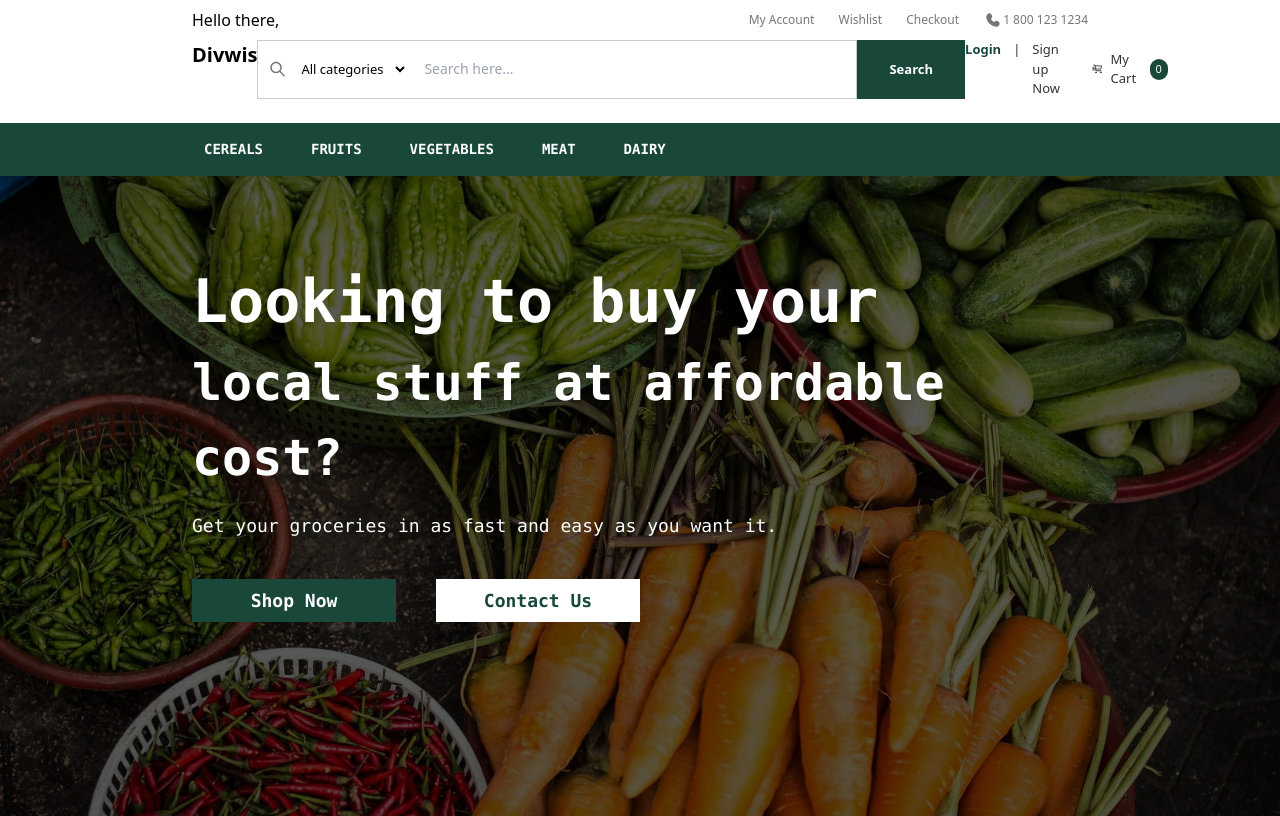
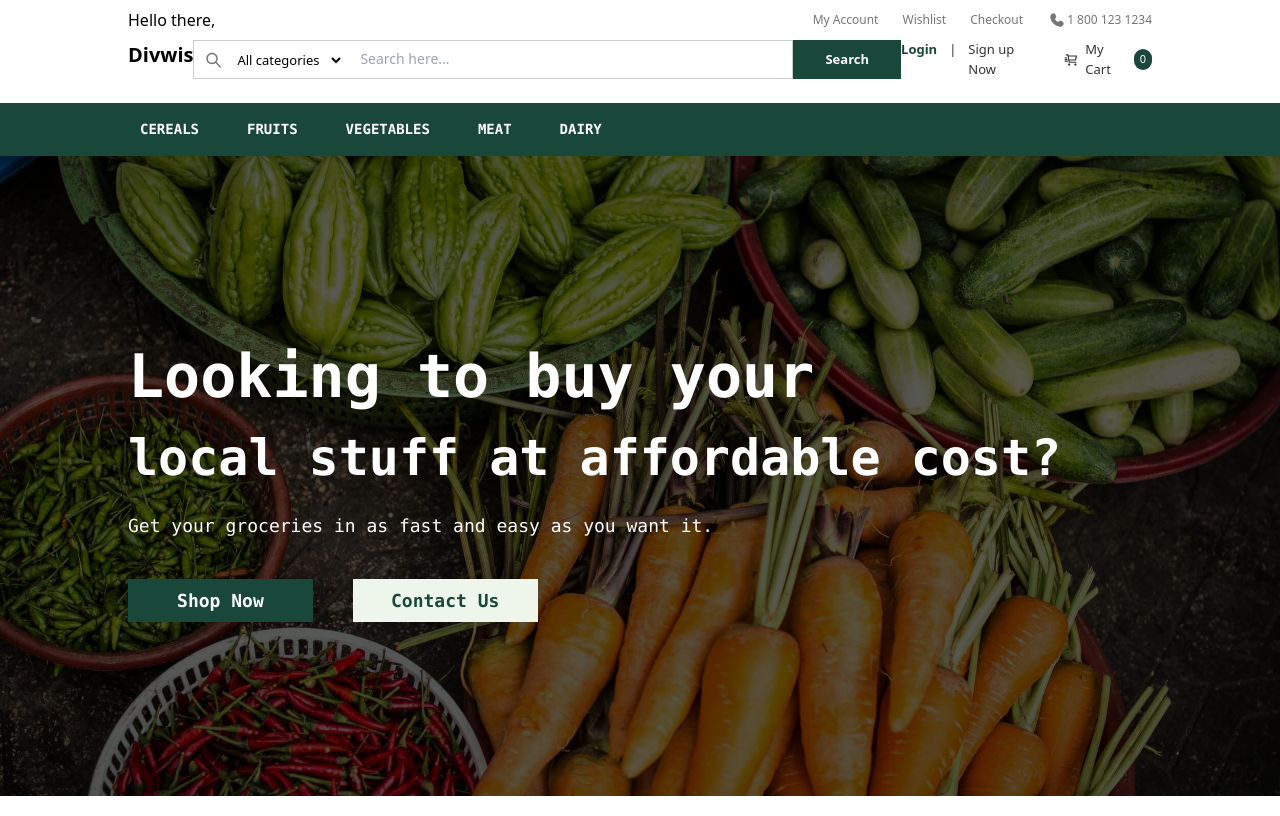
Before and after one commit to Frokesy/divwis, a React (Vite) app: page / in a window 1280 px wide. Built offline with nearby package versions, Linux system fonts and the light colour scheme.

Commit message:
made several modifications

```diff
--- a/src/components/defaults/Header.tsx
+++ b/src/components/defaults/Header.tsx
@@ -20,7 +20,7 @@ const Header = () => {
   };
   return (
     <>
-      <div className="w-[70vw] mx-auto">
+      <div className="w-[80vw] mx-auto">
         <div className="flex justify-between items-center my-2">
           <h2>Hello there,</h2>
           <div className="flex items-center space-x-6 text-[12px] text-[#767676]">
--- a/src/components/defaults/NavMenu.tsx
+++ b/src/components/defaults/NavMenu.tsx
@@ -1,7 +1,7 @@
 const NavMenu = () => {
   return (
     <div className="w-[100%] bg-[#19483a] mt-6">
-        <div className="w-[70vw] text-[#fff] text-[14px] uppercase font-semibold font-mono mx-auto flex items-center space-x-6">
+        <div className="w-[80vw] text-[#fff] text-[14px] uppercase font-semibold font-mono mx-auto flex items-center space-x-6">
             <span className="cursor-pointer hover:bg-[#051410] py-4 px-3">Cereals</span>
             <span className="cursor-pointer hover:bg-[#051410] py-3 px-3">Fruits</span>
             <span className="cursor-pointer hover:bg-[#051410] py-3 px-3">Vegetables</span>
--- a/src/components/modals/AuthModal.tsx
+++ b/src/components/modals/AuthModal.tsx
@@ -68,7 +68,7 @@ const AuthModal: FC<ModalProps> = ({
   };
 
   return (
-    <div className="bg-[#000] bg-opacity-65 absolute top-0 w-[100%] h-[100%] flex justify-center items-center">
+    <div className="bg-[#000] z-10 bg-opacity-65 absolute top-0 w-[100%] h-[100%] flex justify-center items-center">
       <div className="bg-[#fff] pb-10 px-6 w-[30vw] rounded-lg">
         <div className="flex justify-end py-6">
           <button
--- a/src/components/sections/HeroSection.tsx
+++ b/src/components/sections/HeroSection.tsx
@@ -1,20 +1,20 @@
 const HeroSection = () => {
   return (
-    <div className="bg-[url('/assets/hero_img.jpg')] h-[80vh] bg-center bg-cover bg-no-repeat items-center justify-center">
+    <div className="bg-[url('/assets/hero_img.jpg')] z-0 h-[80vh] bg-center bg-cover bg-no-repeat items-center justify-center">
       <div className="absolute bg-[#000] bg-opacity-65 text-[#fff] h-[80%] w-[100%]">
-        <div className="flex flex-col w-[70vw] mx-auto font-mono">
-          <h1 className="text-[60px] font-bold pt-20">Looking to buy your</h1>
+        <div className="flex flex-col justify-center h-[100%] w-[80vw] mx-auto font-mono">
+          <h1 className="text-[60px] font-bold">Looking to buy your</h1>
           <p className="text-[50px] font-bold">
             local stuff at affordable cost?
           </p>
           <p className="text-[18px] pt-4">
             Get your groceries in as fast and easy as you want it.
           </p>
-          <div className="flex w-[50%] space-x-10 mt-10">
+          <div className="flex w-[40%] space-x-10 mt-10">
             <button className="bg-[#19483a] w-[50%] text-[#fff] text-[18px] font-bold px-8 py-2">
               Shop Now
             </button>
-            <button className="bg-[#fff] w-[50%] text-[#19483a] text-[18px] font-bold px-8 py-2">
+            <button className="bg-[#eef6eb] w-[50%] text-[#19483a] text-[18px] font-bold px-8 py-2">
               Contact Us
             </button>
           </div>
```
Also changed, not shown: public/assets/bg-shape-2.png (added), public/assets/bg-shape.png (added).
